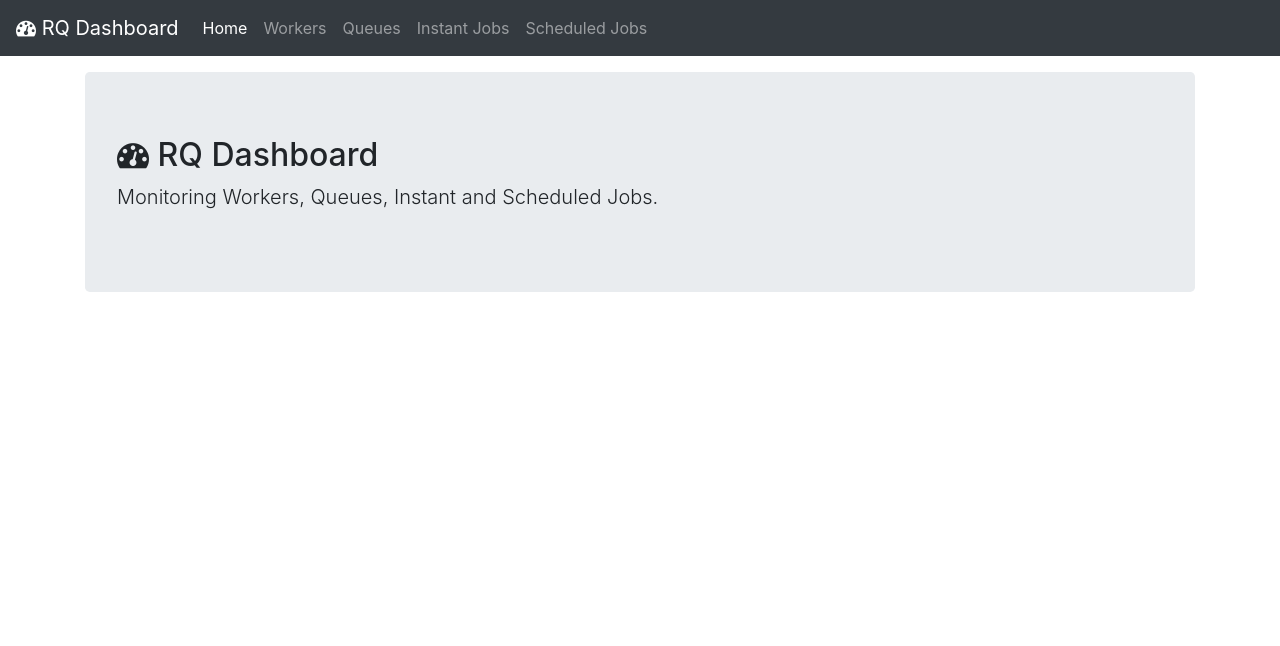
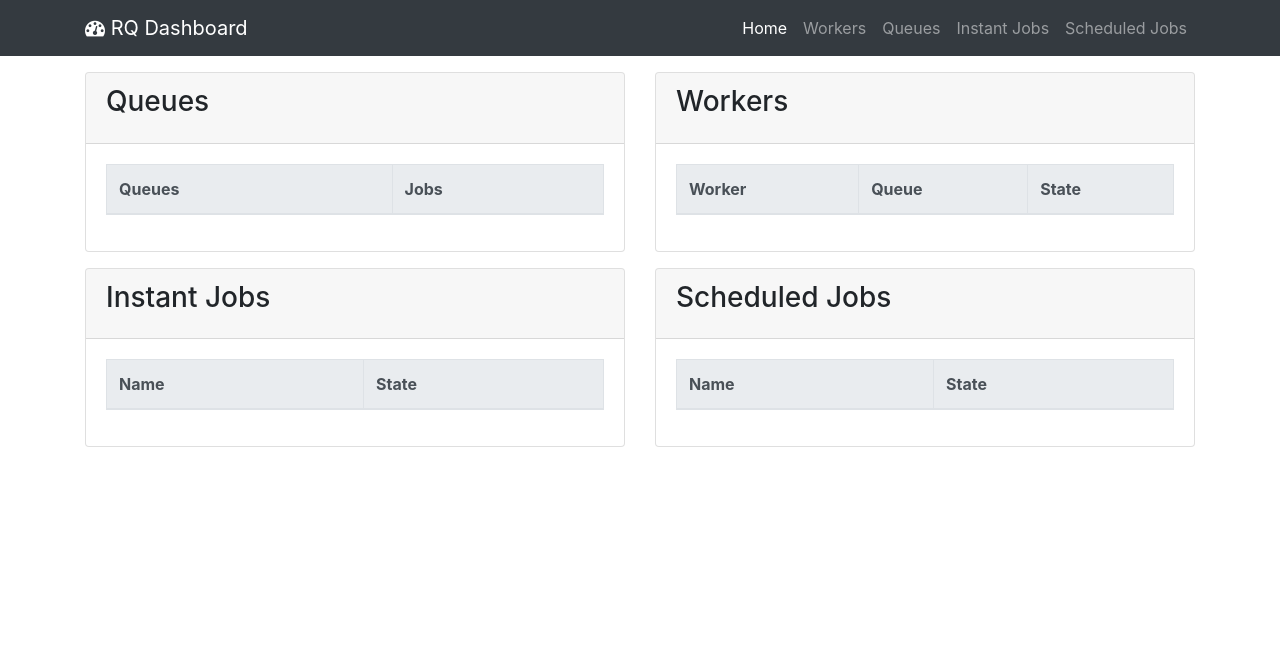
Before and after one commit to jianwu-github/rq-dashboard-bootstrap4, a Flask app: page / in a window 1280 px wide. Shown: the top 646 px of the page. Run offline with Flask 2, Linux system fonts and the light colour scheme; lists and menus that the app fills with data are empty; some libraries are stand-ins or nearby versions.

Commit message:
working on layout of home page

```diff
--- a/app/templates/index.html
+++ b/app/templates/index.html
@@ -16,9 +16,12 @@
     <link href="{{ url_for('static', filename='css/dashboard.css') }}" rel="stylesheet">
 </head>
 <body>
-    <nav class="navbar navbar-expand-md navbar-dark fixed-top bg-dark">
-        <a class="navbar-brand" href="#"><i class="fa fa-tachometer" aria-hidden="true"></i>&nbsp;RQ Dashboard</a>
-        <ul class="navbar-nav mr-auto">
+    <nav class="navbar navbar-expand-sm navbar-dark fixed-top bg-dark">
+        <div class="container">
+            <a class="navbar-brand" href="#">
+                <i class="fa fa-tachometer" aria-hidden="true"></i>&nbsp;RQ Dashboard
+            </a>
+            <ul class="navbar-nav">
               <li class="nav-item active">
                 <a class="nav-link" href="#">Home <span class="sr-only">(current)</span></a>
               </li>
@@ -35,11 +38,81 @@
                 <a class="nav-link" href="#">Scheduled Jobs</a>
               </li>
             </ul>
+        </div>
     </nav>
     <main role="main" class="container">
-        <div class="jumbotron">
-            <h2><i class="fa fa-tachometer" aria-hidden="true"></i>&nbsp;RQ Dashboard</h2>
-            <p class="lead">Monitoring Workers, Queues, Instant and Scheduled Jobs.</p>
+        <div class="row mb-3">
+            <div class="col-6">
+                <div class="card">
+                    <div class="card-header">
+                        <h3 class="card-title">Queues</h3>
+                    </div>
+                    <div class="card-body">
+                        <table class="table table-hover table-bordered">
+                            <thead class="thead-light">
+                                <tr>
+                                    <th>Queues</th>
+                                    <th>Jobs</th>
+                                </tr>
+                            </thead>
+                        </table>
+                    </div>
+                </div>
+            </div>
+            <div class="col-6">
+                <div class="card">
+                    <div class="card-header">
+                        <h3 class="card-title">Workers</h3>
+                    </div>
+                    <div class="card-body">
+                        <table class="table table-hover table-bordered">
+                            <thead class="thead-light">
+                                <tr>
+                                    <th>Worker</th>
+                                    <th>Queue</th>
+                                    <th>State</th>
+                                </tr>
+                            </thead>
+                        </table>
+                    </div>
+                </div>
+            </div>
+        </div>
+        <div class="row mb-3">
+            <div class="col-6">
+                <div class="card">
+                    <div class="card-header">
+                        <h3 class="card-title">Instant Jobs</h3>
+                    </div>
+                    <div class="card-body">
+                        <table class="table table-hover table-bordered">
+                            <thead class="thead-light">
+                                <tr>
+                                    <th>Name</th>
+                                    <th>State</th>
+                                </tr>
+                            </thead>
+                        </table>
+                    </div>
+                </div>
+            </div>
+            <div class="col-6">
+                <div class="card">
+                    <div class="card-header">
+                        <h3 class="card-title">Scheduled Jobs</h3>
+                    </div>
+                    <div class="card-body">
+                        <table class="table table-hover table-bordered">
+                            <thead class="thead-light">
+                                <tr>
+                                    <th>Name</th>
+                                    <th>State</th>
+                                </tr>
+                            </thead>
+                        </table>
+                    </div>
+                </div>
+            </div>
         </div>
     </main>
 
```
Lines whose indentation alone changed are shown as unchanged.
